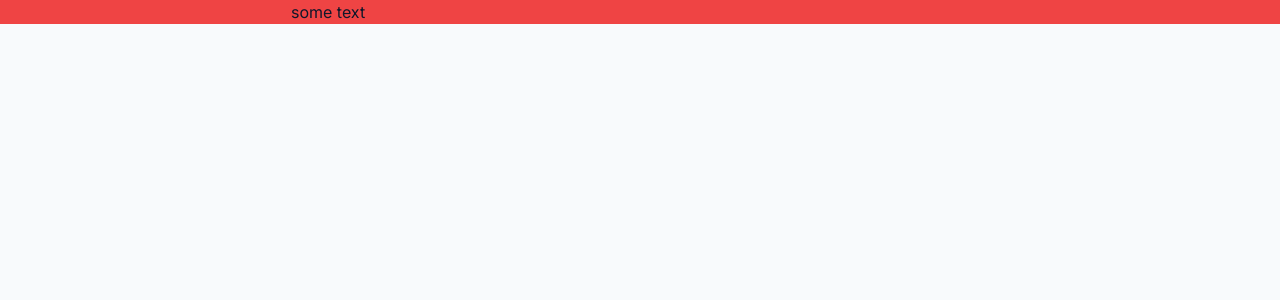
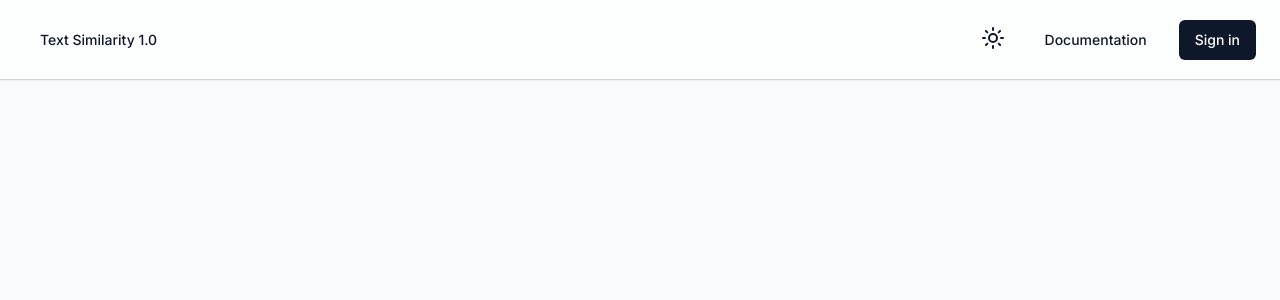
Before and after one commit to July249/nextjs-tutorial, a Next.js app in the folder Josh/similarity-api-web/: page / in a window 1280 px wide. Shown: the top 300 px of the page. Built offline with nearby package versions, Linux system fonts and the light colour scheme; no server answers.

Commit message:
design: import Navbar on page.tsx

```diff
--- a/Josh/similarity-api-web/src/app/page.tsx
+++ b/Josh/similarity-api-web/src/app/page.tsx
@@ -1,13 +1,14 @@
 import Image from 'next/image';
 import { Inter } from 'next/font/google';
 import Paragraph from '@/components/ui/Paragraph';
+import Navbar from '@/components/Navbar';
 
 const inter = Inter({ subsets: ['latin'] });
 
 export default function Home() {
   return (
     <main className='bg-red-500'>
-      <Paragraph size='sm'>some text</Paragraph>
+      <Navbar />
     </main>
   );
 }
```
